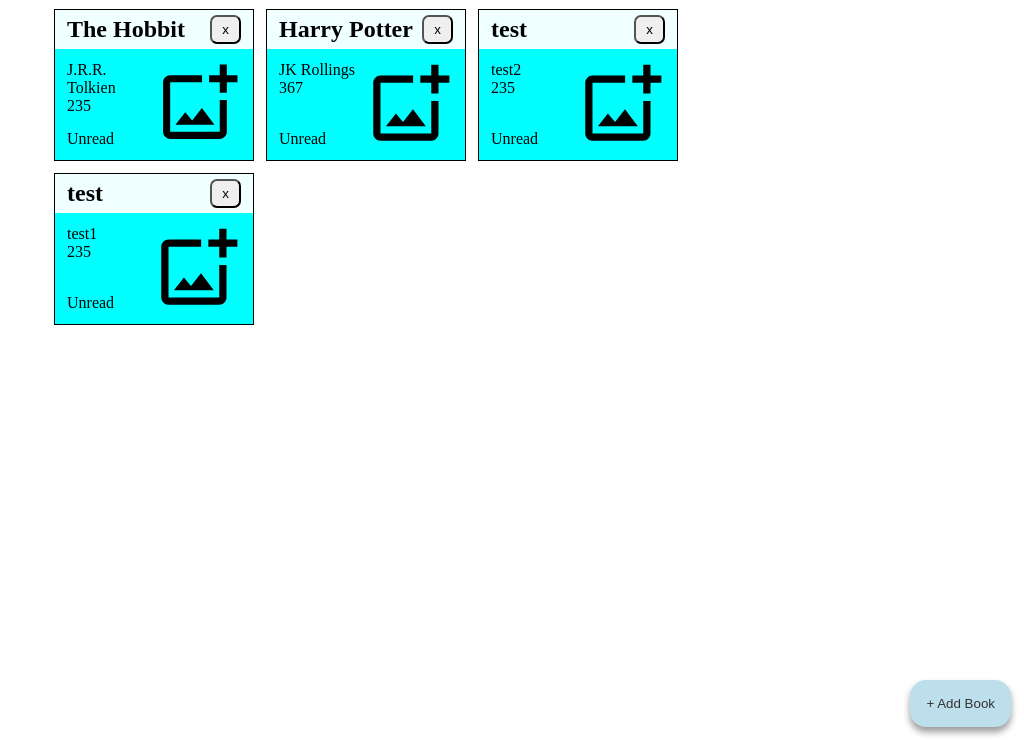
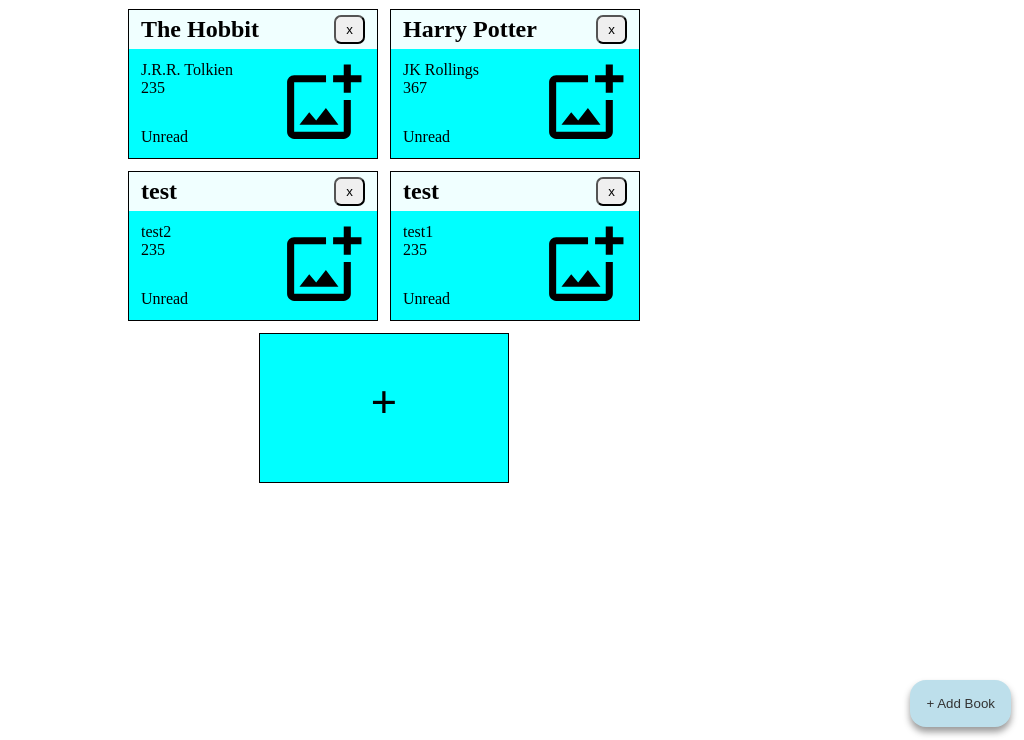
Before and after one commit to christianwagstaff/library, a plain HTML site: page index.html in a window 1280 px wide. Shown: the part 60-800 px from the top of the page, without its empty margins (256-1280 px from the left). Drawn offline with Linux system fonts and the light colour scheme.

Commit message:
Added delete button, more CSS styling, new add book card at end of library

```diff
--- a/index.html
+++ b/index.html
@@ -29,6 +29,11 @@
                     <img src='/images/addPhoto.svg' class='bookImage'>
                 </div>
             </div>
+            <div class="newBook">
+                <div class="card">
+                    <button class='addNewBook' onclick="openForm()">+ Add Book</button>
+                </div>
+            </div>
         </div>
         <button class='addBook' onclick="openForm()">+ Add Book</button>
     </div>
--- a/library.js
+++ b/library.js
@@ -28,19 +28,28 @@
 addBookToLibrary(test1);
 addBookToLibrary(test2);
 
-function displayLibrary(array) {
+function displayLibrary(array = myLibrary) {
     let bookList = document.querySelector('#books');
     removeChildren(bookList);
     array.forEach(element => {
         let newBook = makeCardElement(element);
         bookList.appendChild(newBook);
     });
+    bookList.appendChild(createNewBookDiv());
 }
 
 function removeChildren(parent) {
     while (parent.firstChild) {
-        parent.removeChild(parent.firstChild);
+        parent.lastChild.remove();
     }
+}
+
+function createNewBookDiv() {
+    let newBookDiv = makeDomElement('div', '', 'newBook card');
+    let newBookBtn = makeDomElement('button', '+', 'addNewBook');
+    newBookBtn.onclick = openForm;
+    newBookDiv.appendChild(newBookBtn);
+    return newBookDiv;
 }
 
 function makeBookInfo(e) {
@@ -79,7 +88,11 @@
         elemTag.appendChild(elemText)
     }
     if (classID !== '') {
-        elemTag.classList.add(classID);
+        let ClassArray = Array.from(classID.split(' '));
+        for (let classID of ClassArray) {
+            elemTag.classList.add(classID);
+        }
+        // elemTag.classList.add(classID);
     }
     return elemTag;
 }
@@ -143,11 +156,12 @@
     displayLibrary(myLibrary);
 }
 
-//changing the status of read
 //using event Delegation to dynamically add event listeners to new books
 let bookShelf = document.querySelector('#books');
-bookShelf.addEventListener('click', changeReadStatus)
+bookShelf.addEventListener('click', changeReadStatus);
+bookShelf.addEventListener('click', removeBook);
 
+//changing the status of read
 function changeReadStatus(e) {
     if (eventDelegation(e, 'BUTTON', 'bookRead')) {
         let parentCard = e.target.parentNode.parentNode.parentNode;
@@ -177,3 +191,22 @@
         }
     }
 }
+
+function removeBook(e) {
+    //run event if button with class removeBook is clicked
+    if (eventDelegation(e, 'BUTTON', 'removeBook')) {
+        let parentCard = e.target.parentNode.parentNode;
+        let bookIndex = findBookIndex(parentCard);
+        let confirmDelete = confirm(`Do you want to delete ${parentCard.querySelector('.bookTitle').textContent}?`)
+        if (confirmDelete) {
+            removeByIndex(bookIndex);
+            displayLibrary();
+        }
+    }
+}
+
+function removeByIndex(index) {
+    if (index > -1) {
+        myLibrary.splice(index, 1);
+    }
+}
--- a/style.css
+++ b/style.css
@@ -29,13 +29,31 @@
     display: flex;
     flex-direction: column;
     align-items: center;
-    width: 100%;
-    min-height: 150px;
+    min-width: 250px;
+    height: 150px;
     gap: 12px;
     background-color: aqua;
     width: 200px;
     border: 1px solid black;
     padding-bottom: 12px;
+}
+
+.newBook.card {
+    display: flex;
+    align-items: center;
+    justify-content: center;
+}
+
+.newBook.card button{
+    height: 100%;
+    width: 100%;
+    font-size: 45px;
+    background-color: inherit;
+    border: none;
+}
+
+.newBook.card:hover {
+    box-shadow: 0px 5px 7px lightblue;
 }
 
 .bookHeader {
@@ -45,7 +63,6 @@
     width: 100%;
     background-color: azure;
     padding: 5px 12px;
-
 }
 
 .bookHeader button {
@@ -71,8 +88,8 @@
 }
 
 .bookImage {
-    height: auto;
-    width: 50%;
+    height: 100%;
+    width: auto;
 }
 
 .bookRead {
@@ -96,7 +113,7 @@
     flex-direction: row;
     flex-wrap: wrap;
     gap: 12px;
-    justify-content: flex-start;
+    justify-content: center;
 }
 
 .addBook {
```
